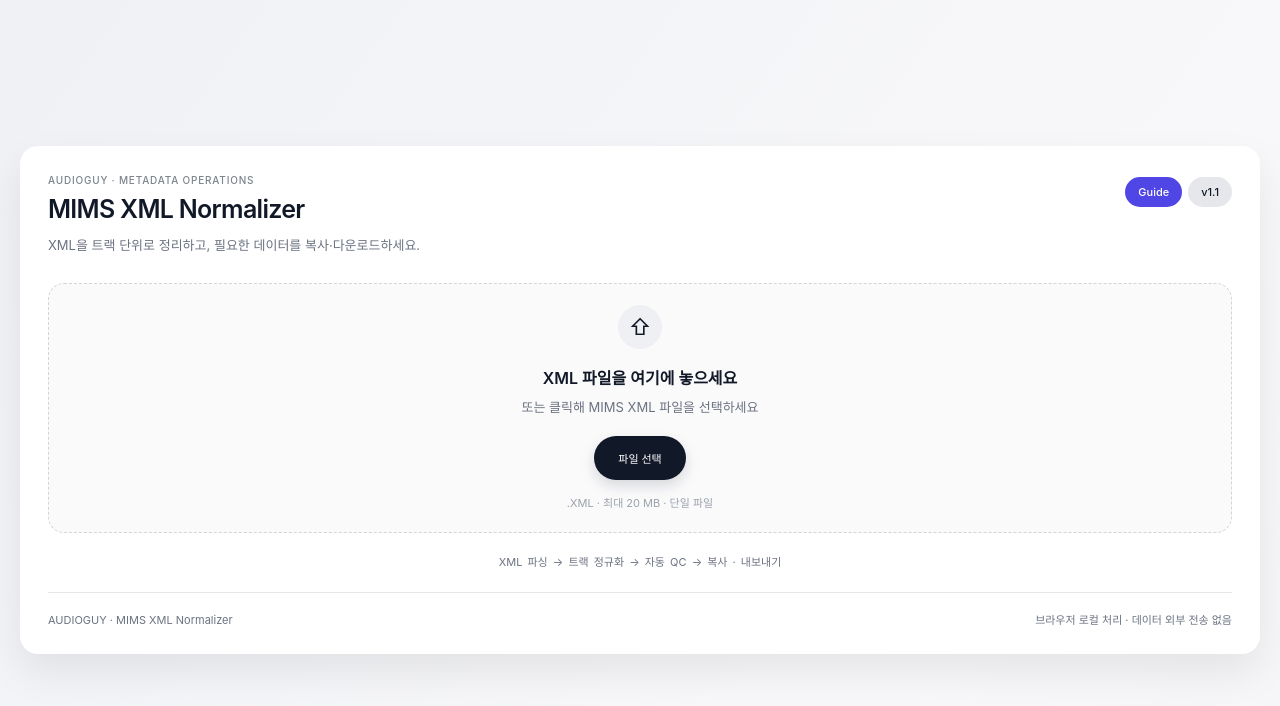
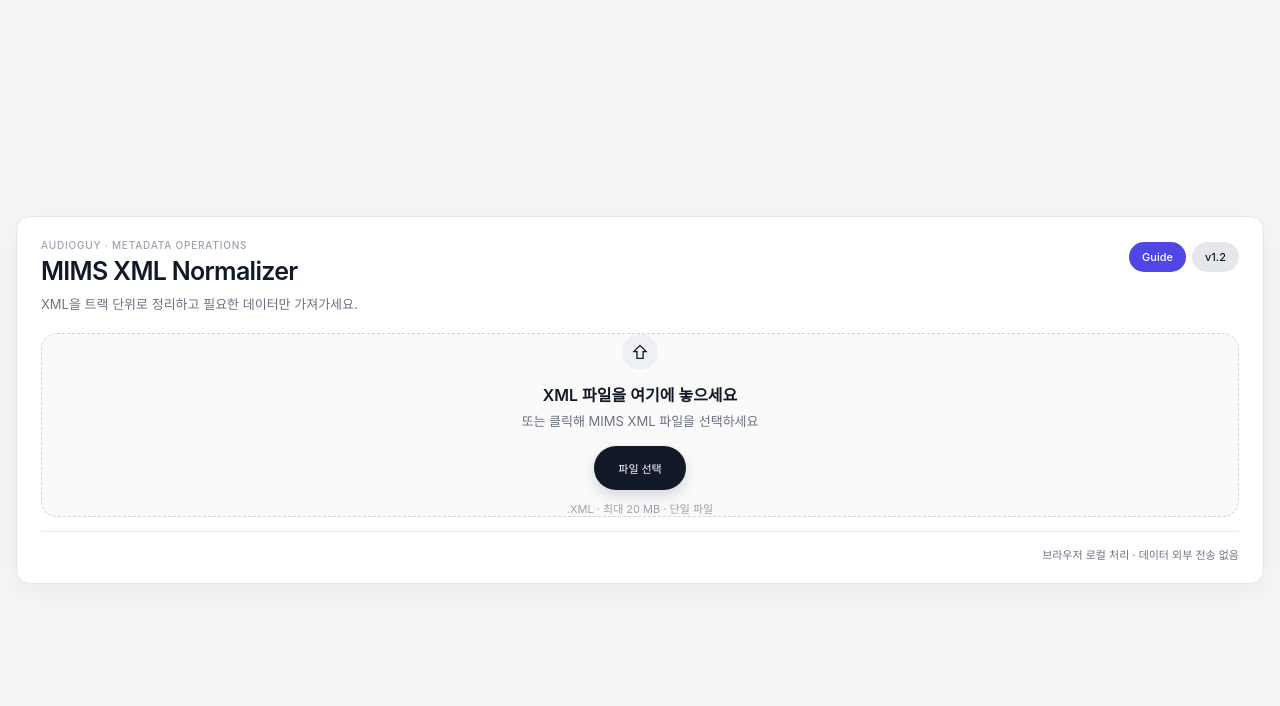
Before and after one commit to leekunwu/MIMS-XML-Normalizer, a plain HTML site: page MIMS-XML-Normalizer.html in a window 1280 px wide. Drawn offline with Linux system fonts and the light colour scheme.

Commit message:
Update MIMS-XML-Normalizer.html

```diff
--- a/MIMS-XML-Normalizer.html
+++ b/MIMS-XML-Normalizer.html
@@ -11,10 +11,19 @@
 dialog{width:min(520px,calc(100vw - 32px));max-height:80vh;overflow:auto;border:0;border-radius:18px;padding:26px;color:var(--text-main);box-shadow:0 18px 60px #0002;font:13px/1.8 Pretendard,-apple-system,BlinkMacSystemFont,system-ui,sans-serif}dialog::backdrop{background:#11182760;backdrop-filter:blur(3px)}dialog h2{margin:0;font-size:20px;letter-spacing:-.4px}dialog h3{font-size:13px;margin:20px 0 4px}dialog p{color:var(--text-sub);margin:5px 0}dialog .dialog-head{display:flex;justify-content:space-between;align-items:center;gap:12px}dialog ul{padding-left:20px;color:var(--text-sub)}.version-date{font-size:11px;color:var(--text-muted)}
 @keyframes subtleGradient{0%,100%{background-position:0% 50%}50%{background-position:100% 50%}}@media(prefers-reduced-motion:reduce){.shell{animation:none}*{scroll-behavior:auto!important;transition:none!important}}@media(max-width:600px){.shell{padding:20px 12px}.app-card{padding:22px 18px 20px}header{flex-wrap:wrap;gap:12px}h1{font-size:24px}.header-pills{padding:0}.drop{min-height:250px}.tabs button{padding:13px 9px}.qcstats{gap:7px}.stat{padding:12px}.status .push{width:100%}.actions{gap:7px}.check{font-size:11px}.fileicon{display:none}footer{flex-direction:column}.flow{font-size:10px}}
 .app-card{max-width:1536px}
+/* v1.2 minimal UI */
+.shell{padding:24px 16px;justify-content:flex-start;background:var(--bg-page);animation:none}
+.app-card{padding:22px 24px 18px;border:1px solid var(--line);border-radius:14px;box-shadow:0 8px 24px rgba(0,0,0,.045)}
+header{margin-bottom:18px}.brand{color:var(--text-muted)}h1{margin-top:5px}.subtitle{margin-top:6px}
+.drop{min-height:180px}.upload{width:36px;height:36px;font-size:18px}.drop h2{margin:12px 0 5px}.drop p{margin-bottom:14px}.drop small{margin-top:10px}.flow{display:none}
+.fileicon{display:none}.toolbar{padding:14px 0;flex-direction:row;align-items:center}.search{max-width:420px}.actions{margin-left:auto}
+.btn[data-download="tsv"]{background:#e5e7eb;color:var(--text-main)}
+footer{justify-content:flex-end;margin-top:14px;padding-top:14px}footer span:first-child{display:none}
+@media(max-width:850px){.toolbar{flex-direction:column;align-items:stretch}.search{max-width:none}.actions{margin-left:0}}
 </style>
 </head>
 <body><main class="shell"><div class="app-card">
-<header><div><div class="brand"><span class="mark">M</span>AUDIOGUY · METADATA OPERATIONS</div><h1>MIMS XML <em>Normalizer</em></h1><p class="subtitle">XML을 트랙 단위로 정리하고, 필요한 데이터를 복사·다운로드하세요.</p></div><div class="header-pills"><button class="pill guide" data-dialog="guide-dialog">Guide</button><button class="pill" data-dialog="version-dialog">v1.1</button></div></header>
+<header><div><div class="brand"><span class="mark">M</span>AUDIOGUY · METADATA OPERATIONS</div><h1>MIMS XML <em>Normalizer</em></h1><p class="subtitle">XML을 트랙 단위로 정리하고 필요한 데이터만 가져가세요.</p></div><div class="header-pills"><button class="pill guide" data-dialog="guide-dialog">Guide</button><button class="pill" data-dialog="version-dialog">v1.2</button></div></header>
 <section class="stage"><div id="error" class="error" role="alert" hidden></div><div id="landing"><div id="drop" class="drop"><div class="upload">⇧</div><h2>XML 파일을 여기에 놓으세요</h2><p>또는 클릭해 MIMS XML 파일을 선택하세요</p><button type="button">파일 선택</button><small>.XML · 최대 20 MB · 단일 파일</small></div><div class="flow">XML 파싱 → 트랙 정규화 → 자동 QC → 복사 · 내보내기</div></div>
 <div id="app" class="app"><div class="filebar"><div class="fileicon">XML</div><div><b id="filename"></b><small id="filemeta"></small></div><button id="replace">다른 파일</button></div><div class="tabs"><button data-tab="table" class="on">테이블</button><button data-tab="qc">QC <b id="qcbadge">0</b></button><button data-tab="summary">앨범 요약</button><button data-tab="xml">원본 XML</button></div>
 <section id="table" class="panel on"><div class="toolbar"><label class="search">⌕&nbsp;<input id="search" aria-label="트랙 검색" placeholder="곡명 / 아티스트 / ISRC·UCI 검색"></label><div class="actions"><label class="check"><input id="edit" type="checkbox"> 편집</label><label class="check"><input id="headers" type="checkbox"> 헤더 포함</label><button class="btn" id="copy">선택 복사</button><button class="btn dark" data-download="csv">CSV</button><button class="btn dark" data-download="tsv">TSV</button></div></div><div class="tablewrap"><table id="grid"></table></div><div class="status"><span id="selection">셀 범위를 드래그해 선택하세요</span><span id="modified">원본과 동일</span><span class="push">Ctrl/Cmd+C · 방향키 · Shift+방향키</span></div></section>
@@ -22,7 +31,7 @@
 <input id="file" type="file" accept=".xml,text/xml,application/xml" hidden><footer><span>AUDIOGUY · MIMS XML Normalizer</span><span>브라우저 로컬 처리 · 데이터 외부 전송 없음</span></footer><div id="toast" class="toast" hidden></div>
 </div></main>
 <dialog id="guide-dialog" aria-labelledby="guide-title"><div class="dialog-head"><h2 id="guide-title">사용 가이드</h2><button class="pill" data-close autofocus>닫기</button></div><h3>01 · XML 불러오기</h3><p>MIMS XML 파일을 놓거나 파일 선택을 누르세요. 최대 20MB, 한 번에 한 파일을 처리합니다. 불러오면 트랙 정규화와 QC가 자동으로 실행됩니다.</p><h3>02 · 검색과 검수</h3><p>검색창에 곡명, 아티스트, ISRC 또는 UCI를 입력하면 결과가 즉시 필터링됩니다. 열 제목을 클릭하면 정렬됩니다. QC, 앨범 요약, 원본 XML 탭에서 세부 정보를 확인하세요.</p><h3>03 · 선택과 내보내기</h3><p>셀을 드래그하거나 Shift+클릭으로 범위를 선택하세요. 행 번호는 행 전체, 표 왼쪽 위 모서리는 전체 데이터를 선택합니다. Ctrl/Cmd+C 또는 선택 복사로 TSV를 복사하고 시트에 붙여넣으세요. CSV·TSV 버튼은 현재 검색 결과 전체를 다운로드합니다.</p><h3>04 · 편집과 키보드</h3><p>편집 체크박스를 켜면 셀 내용을 수정할 수 있습니다. 헤더 포함을 켜면 복사 시 열 이름이 함께 들어갑니다. 셀 선택 모드에서는 방향키로 이동하고 Shift+방향키로 범위를 확장합니다.</p><h3>주의 사항</h3><p>다른 파일을 열거나 페이지를 닫으면 현재 편집 내용은 사라집니다. 필요한 결과를 먼저 다운로드하세요. 복사가 제한되는 로컬 브라우저 환경에서는 TSV 다운로드를 이용하세요.</p><h3>기술 정보</h3><p>단일 HTML · CSS · JavaScript로 동작합니다. 설치, 서버, 외부 라이브러리가 필요하지 않습니다. Pretendard가 설치되어 있으면 사용하고, 없으면 시스템 글꼴로 표시합니다.</p></dialog>
-<dialog id="version-dialog" aria-labelledby="version-title"><div class="dialog-head"><h2 id="version-title">업데이트 내역</h2><button class="pill" data-close autofocus>닫기</button></div><h3>v1.1 <span class="version-date">2026.09.15</span></h3><ul><li>768px 중앙 카드와 중립 컬러 토큰 적용</li><li>Pill 버튼, 검색창, 선택 상태 캡슐 정리</li><li>Guide / Version 모달 및 모바일 레이아웃 추가</li><li>느린 배경 애니메이션과 동작 줄이기 설정 지원</li><li>파일 교체 오류 메시지 표시 위치 개선</li></ul><h3>v1.0</h3><p>단일 HTML 로컬 실행, XML 정규화, QC, 검색·정렬·셀 편집, 범위 복사 및 CSV·TSV 다운로드.</p></dialog>
+<dialog id="version-dialog" aria-labelledby="version-title"><div class="dialog-head"><h2 id="version-title">업데이트 내역</h2><button class="pill" data-close autofocus>닫기</button></div><h3>v1.2 <span class="version-date">2026.09.15</span></h3><ul><li>배경 애니메이션과 중복 안내 문구 제거</li><li>업로드 영역과 전체 여백 축소</li><li>툴바를 한 줄 중심의 간결한 구조로 정리</li><li>그림자와 장식 요소를 최소화</li></ul><h3>v1.1</h3><p>카드형 UI, Guide / Version 모달, 모바일 레이아웃 추가.</p><h3>v1.0</h3><p>단일 HTML 로컬 실행, XML 정규화, QC, 검색·정렬·셀 편집, 범위 복사 및 CSV·TSV 다운로드.</p></dialog>
 <script>
 (()=>{'use strict';
 const COLS=[['album_code','앨범 코드',125],['upc','UPC',145],['album_product_code','앨범 상품 코드',145],['album_display_title','앨범명',240],['album_main_artist','앨범 아티스트',155],['album_genre','앨범 장르',115],['release_date','발매일',105],['release_nation_code','발매 국가',95],['label_ko','레이블(한글)',145],['label_en','레이블(영문)',145],['distributor_ko','공급사(한글)',145],['distributor_en','공급사(영문)',145],['manufacturer_ko','제작사(한글)',145],['manufacturer_en','제작사(영문)',145],['disc_no','디스크',75],['track_no','트랙',75],['track_code','트랙 코드',125],['track_product_code','트랙 상품 코드',145],['track_display_title','트랙명',225],['track_formal_title','트랙 정식명',205],['track_subtitle','트랙 부제',150],['isrc','ISRC',140],['music_uci','Music UCI',315],['duration','재생시간',95],['main_artist','메인 아티스트',155],['featured_artist','피처링',145],['performer','연주자',145],['composer','작곡',150],['lyricist','작사',145],['arranger','편곡',145],['producer','프로듀서',145],['other_contributors','기타 참여자',220]];
```
